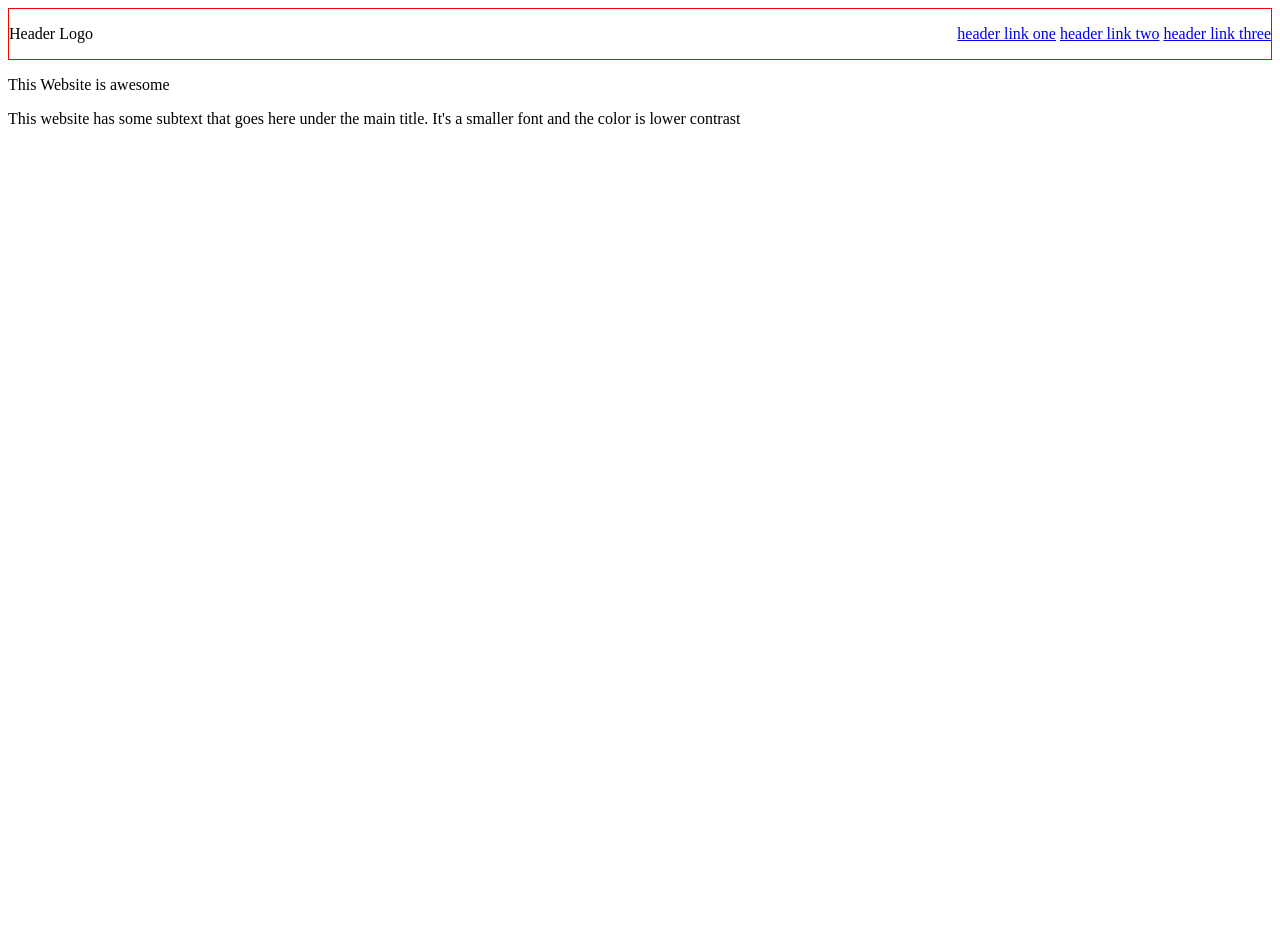
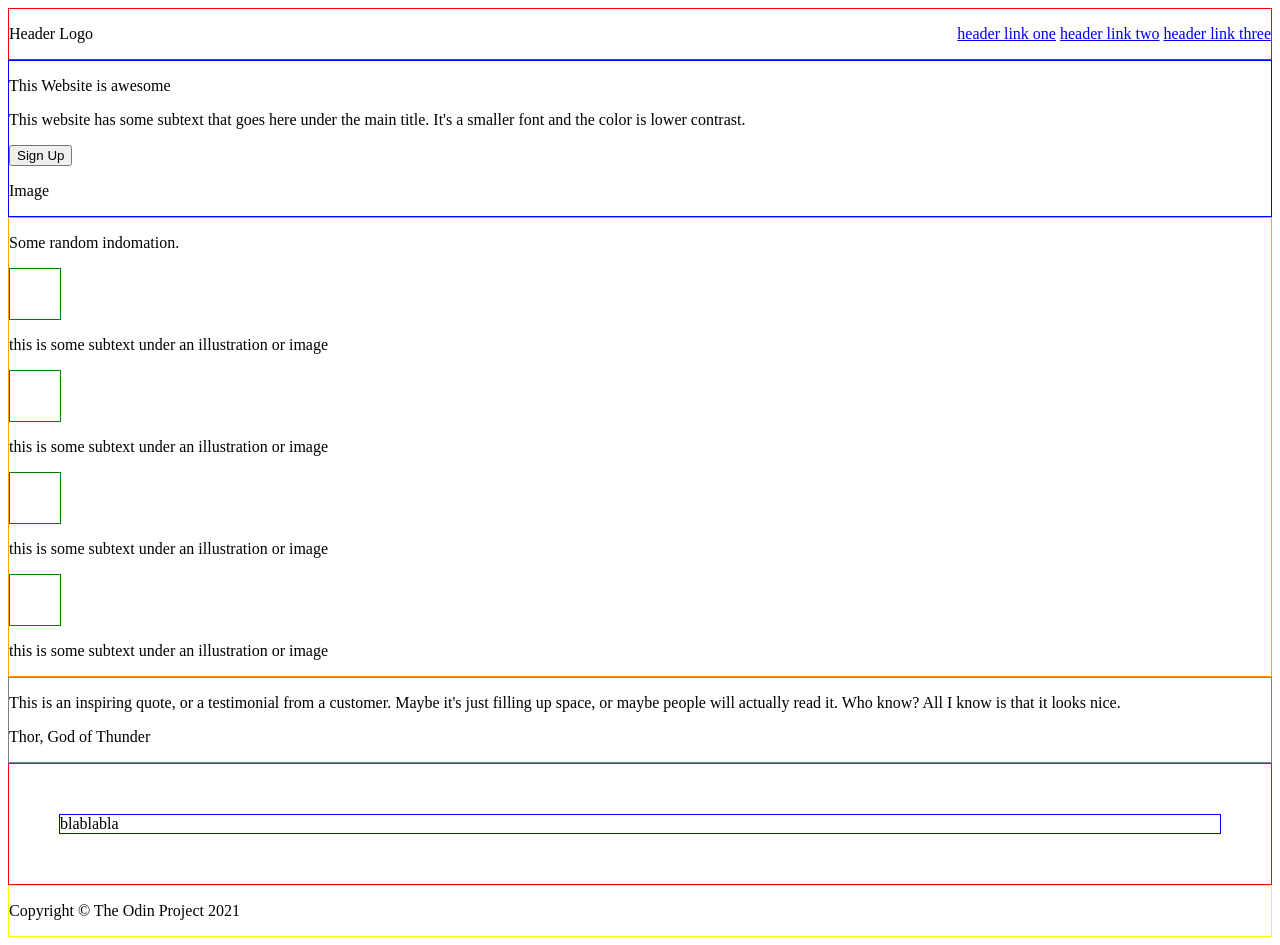
Before and after one commit to kudzuni/landing-page, a plain HTML site: page index.html in a window 1280 px wide. Before the commit the page ends 800 px from the top, so only its background shows below. Drawn offline with Linux system fonts and the light colour scheme.

Commit message:
Redaction de l'index html, avec les bordures visibles pour chaques div grace au fichier css lié.

```diff
--- a/index.html
+++ b/index.html
@@ -3,7 +3,7 @@
 <head>
     <meta charset="UTF-8">
     <meta name="viewport" content="width=device-width, initial-scale=1.0">
-    <title>Document</title>
+    <title>LandingPageProj</title>
     <link rel="stylesheet" href="style.css">
 </head>
 <body>
@@ -19,8 +19,46 @@
    <div class="presentation">
     <div>
         <p>This Website is awesome</p>
-        <p>This website has some subtext that goes here under the main title. It's a smaller font and the color is lower contrast</p>
+        <p>This website has some subtext that goes here under the main title. It's a smaller font and the color is lower contrast.</p>
+        <button>Sign Up</button>
+    </div>
+    <div>
+        <p>Image</p>
     </div>
    </div>
+
+   <div class="body">
+    <div>
+      <p>Some random indomation.</p>
+    </div>
+    <div class="container">
+          <div class="card"></div>
+        <div class="box"></div>
+        <p class="legends">this is some subtext under an illustration or image</p>
+          <div class="card"></div>
+        <div class="box"></div>
+        <p class="legends">this is some subtext under an illustration or image</p>
+          <div class="card"></div>
+        <div class="box"></div>
+        <p class="legends">this is some subtext under an illustration or image</p>
+          <div class="card"></div>
+        <div class="box"></div>
+        <p class="legends">this is some subtext under an illustration or image</p>
+    </div>
+   </div>
+
+   <div class="quote">
+    <p>This is an inspiring quote, or a testimonial from a customer. Maybe it's just filling up space, or maybe  people will actually read it. Who know? All I know is that it looks nice.</p>
+    <p>Thor, God of Thunder</p>
+   </div>
+
+   <div class="callto">
+    <div class="signupbox">blablabla</div>
+   </div>
+
+   <div class="footer">
+    <p>Copyright © The Odin Project 2021</p>
+   </div>
+
 </body>
 </html>
--- a/style.css
+++ b/style.css
@@ -11,3 +11,35 @@ font-face {
     justify-content: space-between;
     align-items: center;
 }
+
+.presentation {
+    border: 1px solid blue
+}
+
+.body {
+    border: 1px solid orange;
+}
+
+
+.box {
+    border: 1px solid green;
+    height: 50px;
+    width: 50px;
+}
+
+.quote {
+    border: 1px solid gray
+}
+
+.callto {
+    border: 1px solid red;
+    padding: 50px;
+}
+
+.signupbox {
+    border: 1px solid blue
+}
+
+.footer {
+    border: 1px solid yellow;
+}
```
Also changed, not shown: test.txt (deleted).
